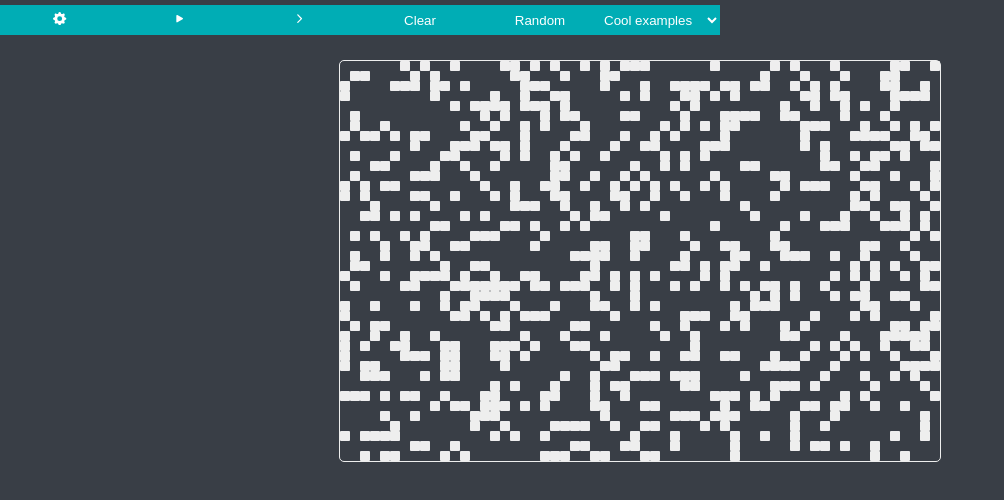
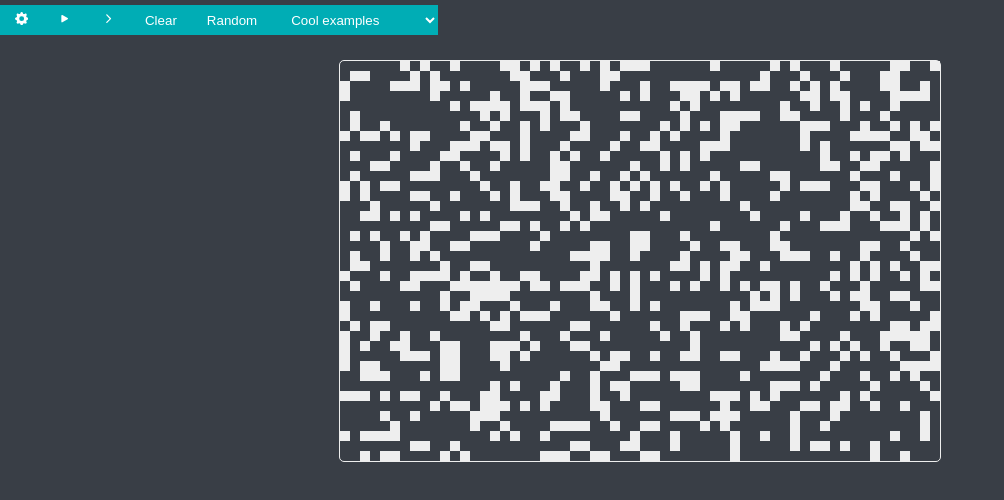
Before and after one commit to DavidMunozMartinez/react-conways-game-of-life, a React (Create React App) app: page / in a window 1280 px wide. Shown: the top 500 px of the page, without its empty margins (0-1004 px from the left). Built offline with nearby package versions, Linux system fonts and the light colour scheme.

Commit message:
Removed animations in favor of performance

```diff
--- a/src/App.scss
+++ b/src/App.scss
@@ -19,11 +19,17 @@
   height: 40px;
   width: 100%;
 
+  // select.primary-btn {
+  //   width: 150px;
+  // }
+
   .primary-btn {
+    padding: 0 15px;
     border-radius: 0;
     margin: 0;
     margin-top: 5px;
     float: left;
+    width: auto;
   }
 
   .smart-hover-shadow {
--- a/src/components/canvas-component/Canvas.scss
+++ b/src/components/canvas-component/Canvas.scss
@@ -17,16 +17,12 @@
     height: 10px;
     width: 10px;
     background: lightgray;
-    // margin: 1px;
     background: none;
     cursor: pointer;
-    transition: background-color 40ms;
   }
 
   .alive {
     background-color: $app-clear;
-    transform: scale(1);
-    border-radius: 1px;
     animation-name: bounce;
     animation-iteration-count: 1;
     animation-duration: 130ms;
@@ -45,11 +41,11 @@
 
 @keyframes bounce {
   0% {
-    transform: scale(0.5);
+    transform: scale(0.9);
   }
 
   70% {
-    transform: scale(1.25);
+    transform: scale(1.1);
   }
 
   100% {
--- a/src/styles/util-mixins.scss
+++ b/src/styles/util-mixins.scss
@@ -17,7 +17,7 @@
   color: white;
   cursor: pointer;
   margin: 5px;
-  transition: background-color 90ms ease-in-out;
+  // transition: background-color 90ms ease-in-out;
   background: map-get($color, 'base');
   // &:hover {
   //   background: map-get($color, 'tint')
```
